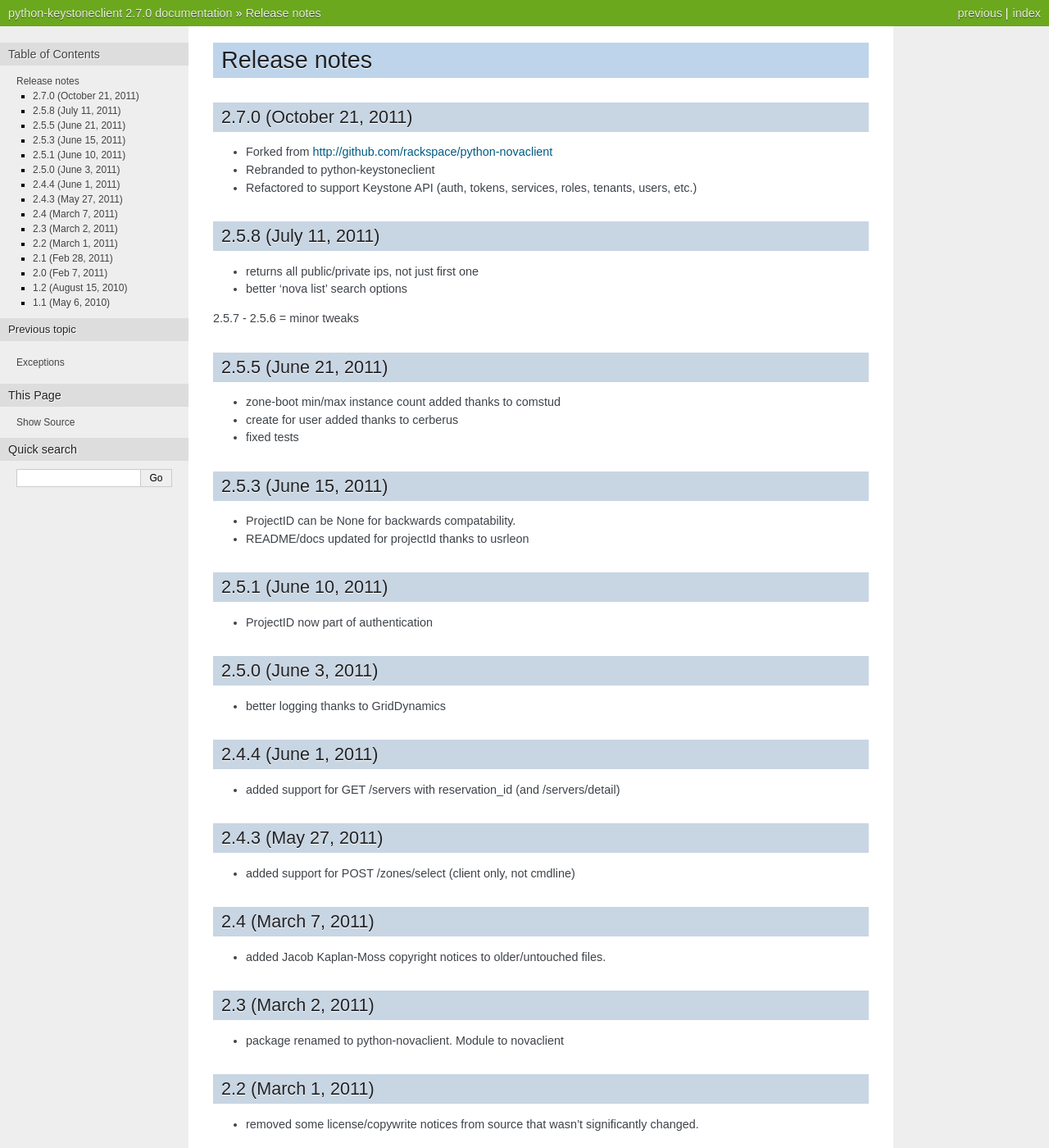
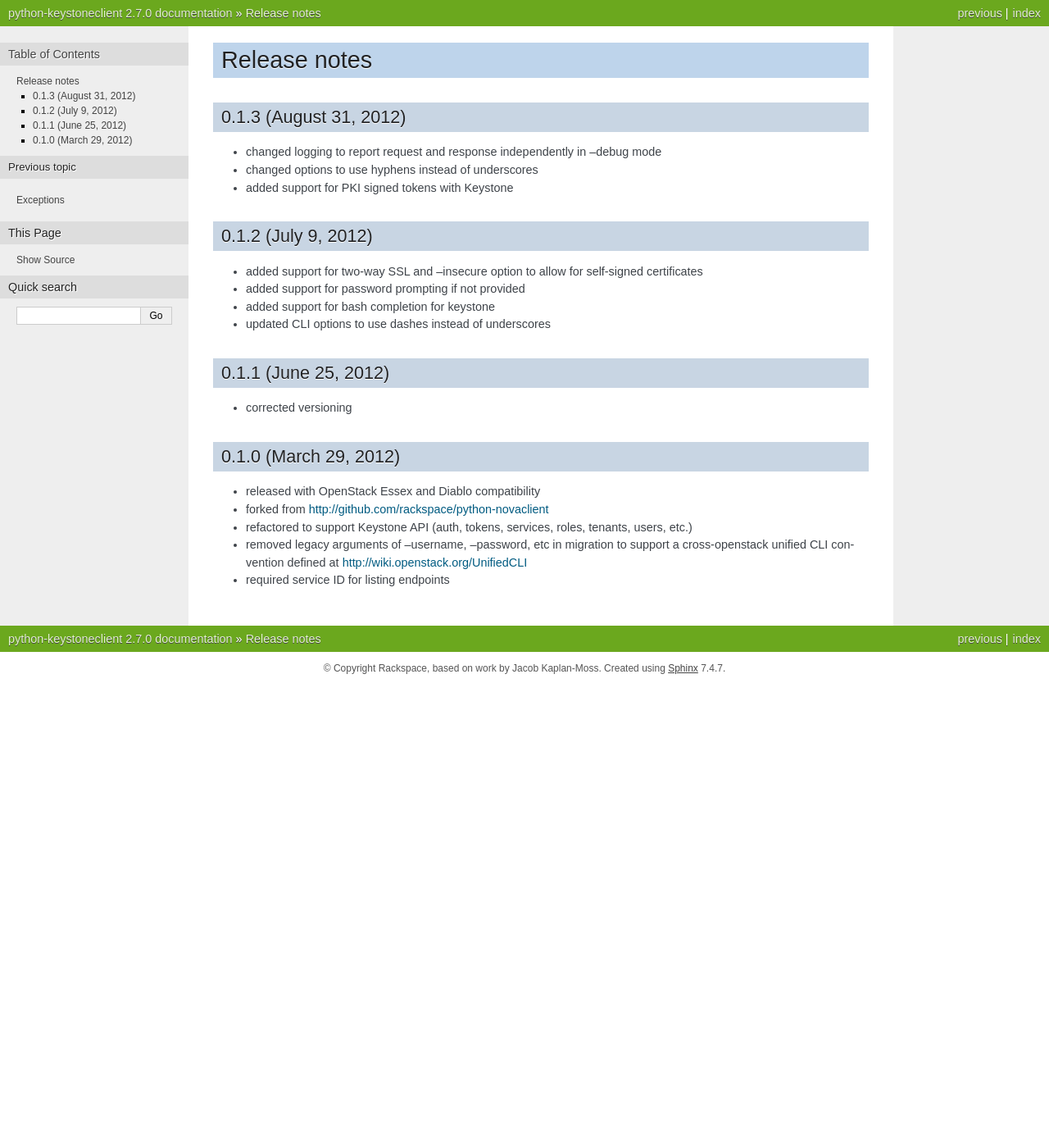
Before and after one commit to openstack/python-keystoneclient, a Sphinx documentation site: the page built from doc/source/releases.rst, in a window 1280 px wide and 1400 px high. Shown: the whole window at 82% size. Built offline with Sphinx 7.4.7, drawn with Linux system fonts in a browser that asks for light colours; some of the changed text lies outside the part shown.

Commit message:
updating base keystoneclient documentation
* updated changelog
* described CLI authentication for admin and user
* tweaked API usage docs a bit with formatting and typos

Change-Id: I61c3aab99bb0ecbad1de6d32a767558ca1a2ab5b

```diff
--- a/doc/source/releases.rst
+++ b/doc/source/releases.rst
@@ -2,105 +2,32 @@
 Release notes
 =============
 
-2.7.0 (October 21, 2011)
-========================
-* Forked from http://github.com/rackspace/python-novaclient
-* Rebranded to python-keystoneclient
-* Refactored to support Keystone API (auth, tokens, services, roles, tenants,
-  users, etc.)
-
-2.5.8 (July 11, 2011)
-=====================
-* returns all public/private ips, not just first one
-* better 'nova list' search options
-
-2.5.7 - 2.5.6 = minor tweaks
-
-2.5.5 (June 21, 2011)
-=====================
-* zone-boot min/max instance count added thanks to comstud
-* create for user added thanks to cerberus
-* fixed tests
-
-2.5.3 (June 15, 2011)
-=====================
-* ProjectID can be None for backwards compatability.
-* README/docs updated for projectId thanks to usrleon
-
-2.5.1 (June 10, 2011)
-=====================
-* ProjectID now part of authentication
-
-2.5.0 (June 3, 2011)
-====================
-
-* better logging thanks to GridDynamics
-
-2.4.4 (June 1, 2011)
-====================
-
-* added support for GET /servers with reservation_id (and /servers/detail)
-
-2.4.3 (May 27, 2011)
-====================
-
-* added support for POST /zones/select (client only, not cmdline)
-
-2.4 (March 7, 2011)
-===================
-
-* added Jacob Kaplan-Moss copyright notices to older/untouched files.
+0.1.3 (August 31, 2012)
+=======================
+* changed logging to report request and response independently in --debug mode
+* changed options to use hyphens instead of underscores
+* added support for PKI signed tokens with Keystone
 
 
-2.3 (March 2, 2011)
-===================
+0.1.2 (July 9, 2012)
+====================
+* added support for two-way SSL and --insecure option to allow for self-signed
+  certificates
+* added support for password prompting if not provided
+* added support for bash completion for keystone
+* updated CLI options to use dashes instead of underscores
 
-* package renamed to python-novaclient. Module to novaclient
+0.1.1 (June 25, 2012)
+=====================
+* corrected versioning
 
-
-2.2 (March 1, 2011)
-===================
-
-* removed some license/copywrite notices from source that wasn't
-  significantly changed.
-
-
-2.1 (Feb 28, 2011)
-==================
-
-* shell renamed to nova from novatools
-
-* license changed from BSD to Apache
-
-2.0 (Feb 7, 2011)
-=================
-
-* Forked from https://github.com/jacobian/python-cloudservers
-
-* Rebranded to python-novatools
-
-* Auth URL support
-
-* New OpenStack specific commands added (pause, suspend, etc)
-
-1.2 (August 15, 2010)
-=====================
-
-* Support for Python 2.4 - 2.7.
-
-* Improved output of :program:`cloudservers ipgroup-list`.
-
-* Made ``cloudservers boot --ipgroup <name>`` work (as well as ``--ipgroup
-  <id>``).
-
-1.1 (May 6, 2010)
-=================
-
-* Added a ``--files`` option to :program:`cloudservers boot` supporting
-  the upload of (up to five) files at boot time.
-
-* Added a ``--key`` option to :program:`cloudservers boot` to key the server
-  with an SSH public key at boot time. This is just a shortcut for ``--files``,
-  but it's a useful shortcut.
-
-* Changed the default server image to Ubuntu 10.04 LTS.
+0.1.0 (March 29, 2012)
+======================
+* released with OpenStack Essex and Diablo compatibility
+* forked from http://github.com/rackspace/python-novaclient
+* refactored to support Keystone API (auth, tokens, services, roles, tenants,
+  users, etc.)
+* removed legacy arguments of --username, --password, etc in migration to
+  support a cross-openstack unified CLI convention defined at
+  http://wiki.openstack.org/UnifiedCLI
+* required service ID for listing endpoints
```
Also changed, not shown: doc/source/shell.rst (+30 -9 lines), doc/source/using-api.rst (+15 -12 lines), doc/source/index.rst (line endings or trailing spaces).
